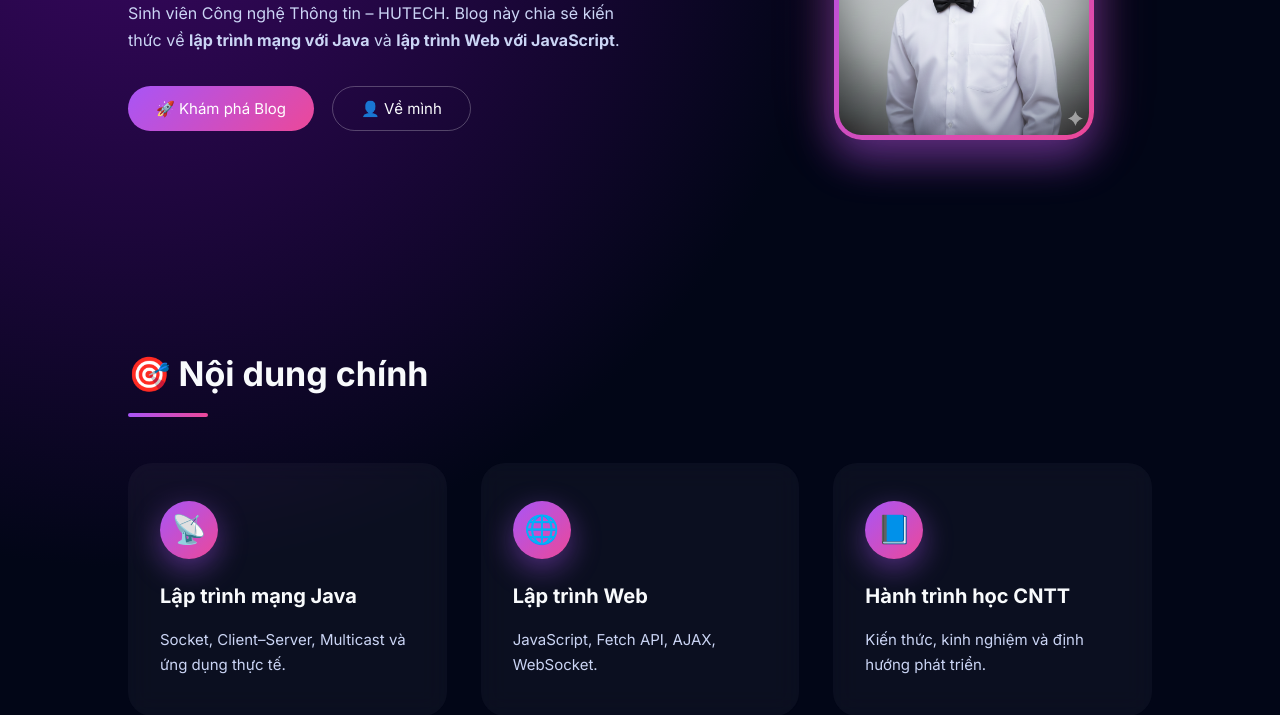
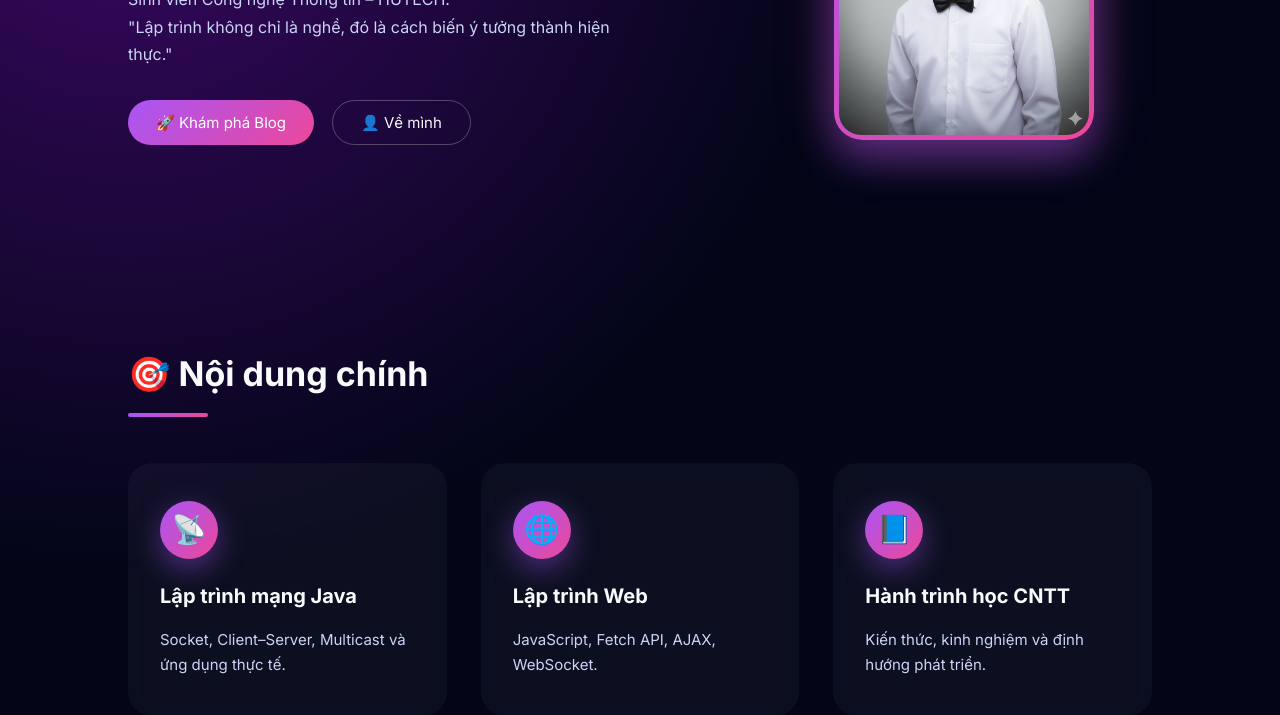
Before and after one commit to ctoai28/blog-ctoai, a plain HTML site: page index.html in a window 1280 px wide. Shown: the part 385-1100 px from the top of the page. Drawn offline with Linux system fonts and the light colour scheme.

```diff
--- a/index.html
+++ b/index.html
@@ -33,8 +33,8 @@
 
         <p>
             Sinh viên Công nghệ Thông tin – HUTECH.
-            Blog này chia sẻ kiến thức về <b>lập trình mạng với Java</b>
-            và <b>lập trình Web với JavaScript</b>.
+            <br>"Lập trình không chỉ là nghề,
+đó là cách biến ý tưởng thành hiện thực."</br>
         </p>
 
         <div class="nut">
```
